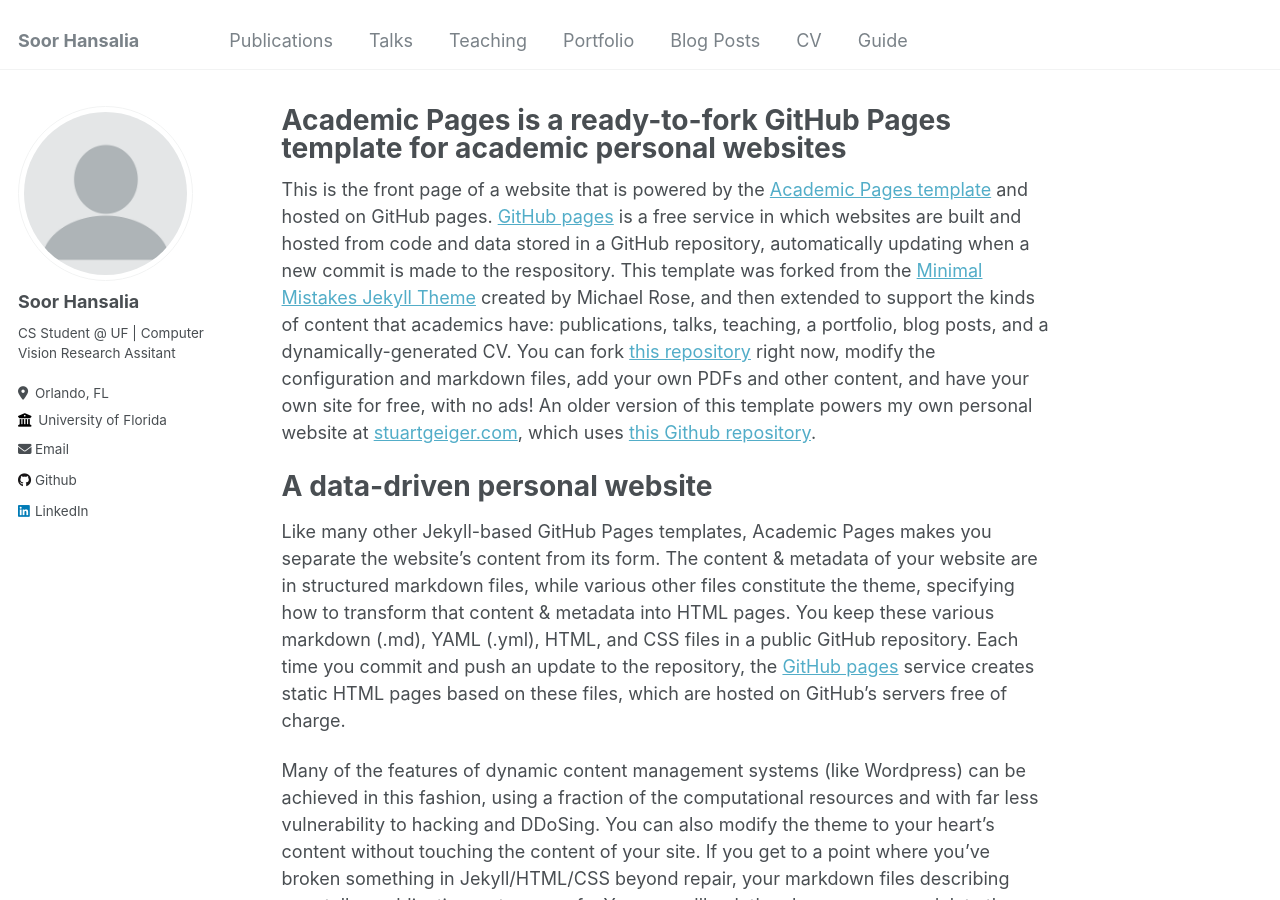
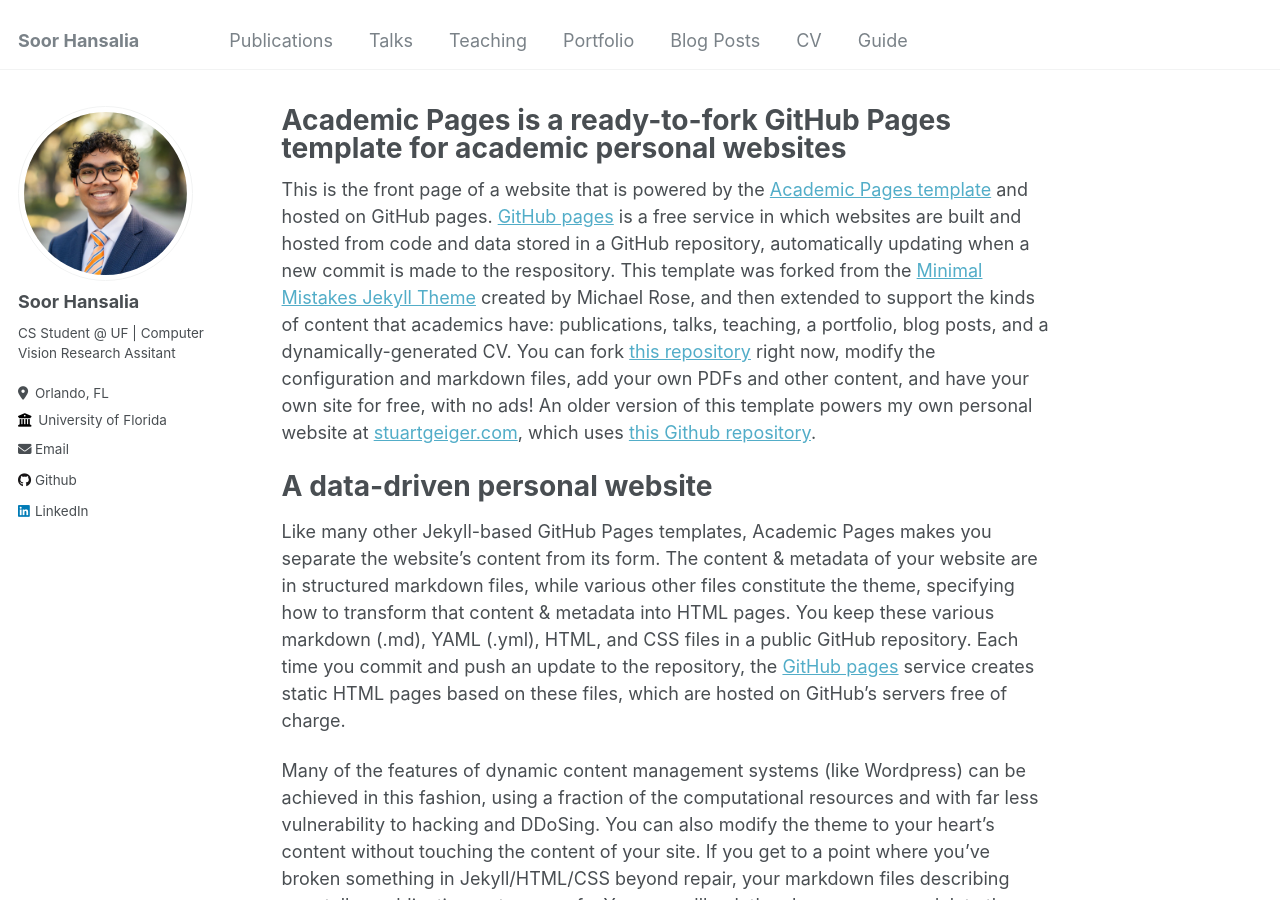
Before and after one commit to Soor1/Soor1.github.io, a Jekyll site: the page built from _pages/about.md, in a window 1280 px wide and 900 px high. Built offline with Jekyll 4.4.1, drawn with Linux system fonts in a browser that asks for light colours.

Commit message:
Update _config.yml

```diff
--- a/_config.yml
+++ b/_config.yml
@@ -21,7 +21,7 @@ repository               : "Soor1/soor1.github.io"
 #               Additional customization can be done by editing /_includes/author-profile.html
 author:
   # Biographic information
-  avatar           : "profile.png"
+  avatar           : "profilePic.jpg"
   name             : "Soor Hansalia"
   pronouns         : # example: "she/her"
   bio              : "CS Student @ UF | Computer Vision Research Assitant"
```
